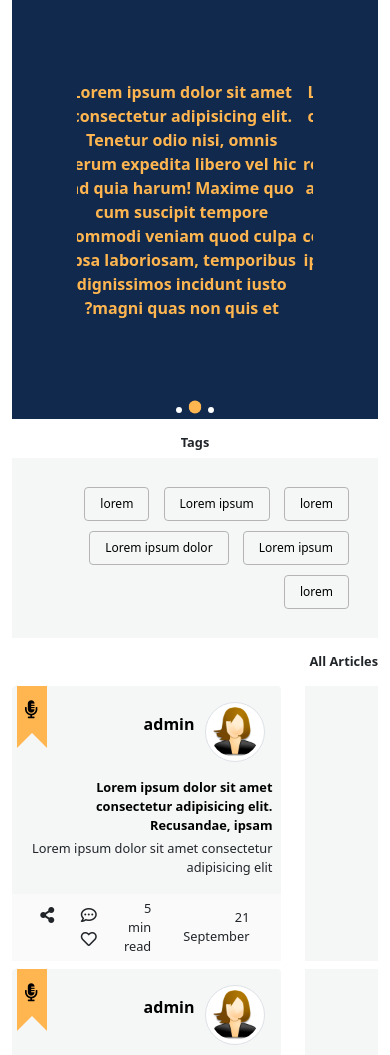
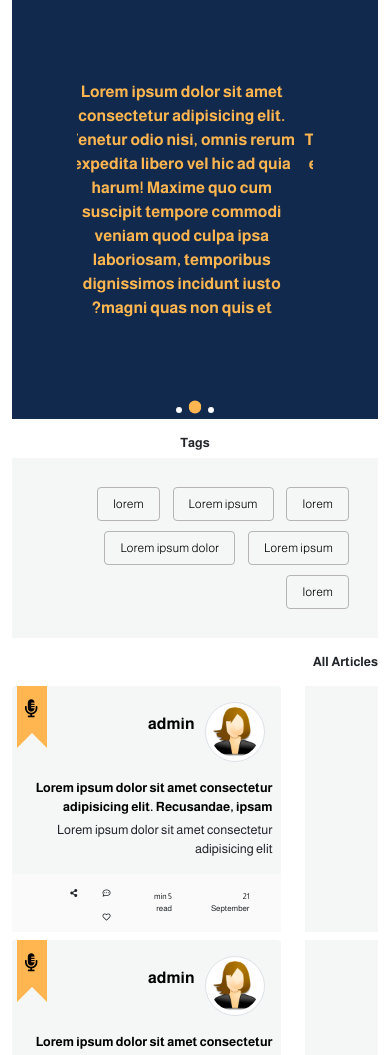
Before and after one commit to shimaa3434/FaresKhalil, a plain HTML site: page index.html in a window 390 px wide. Shown: the part 91-1146 px from the top of the page. Drawn offline with nearby package versions, Linux system fonts and the light colour scheme.

Commit message:
Update style.css

```diff
--- a/css/style.css
+++ b/css/style.css
@@ -1,7 +1,9 @@
+@import url('https://fonts.googleapis.com/css2?family=Almarai:wght@300;400;700;800&display=swap');
 *{
     margin: 0;
     padding: 0;
     box-sizing: border-box;
+    font-family: 'Almarai', sans-serif;
 }
 
 :root{
@@ -92,7 +94,7 @@ a, a:hover{
 /* content */
 .content-boxs .box{
     width: 100%;
-    height: 150px;
+
     background: var(--color);
 }
 .content-boxs .boxs{
@@ -193,7 +195,13 @@ a, a:hover{
 }
 
 
-
+@media (max-width: 991px){
+    .info-content{
+        display: flex;
+        flex-direction: column;
+        justify-content: space-between;
+    }
+}
 
 @media (max-width: 768px){
     .hero .carousel-indicators{
@@ -209,4 +217,14 @@ a, a:hover{
     .title{
         font-size: 0.8rem !important;
     }
+    .info-content{
+        display: flex;
+        flex-direction: row;
+        justify-content: space-between;
+    }
 }
+@media (max-width: 490px){
+    .icons i, .info p{
+        font-size: 0.5rem !important;
+    }
+}
```
